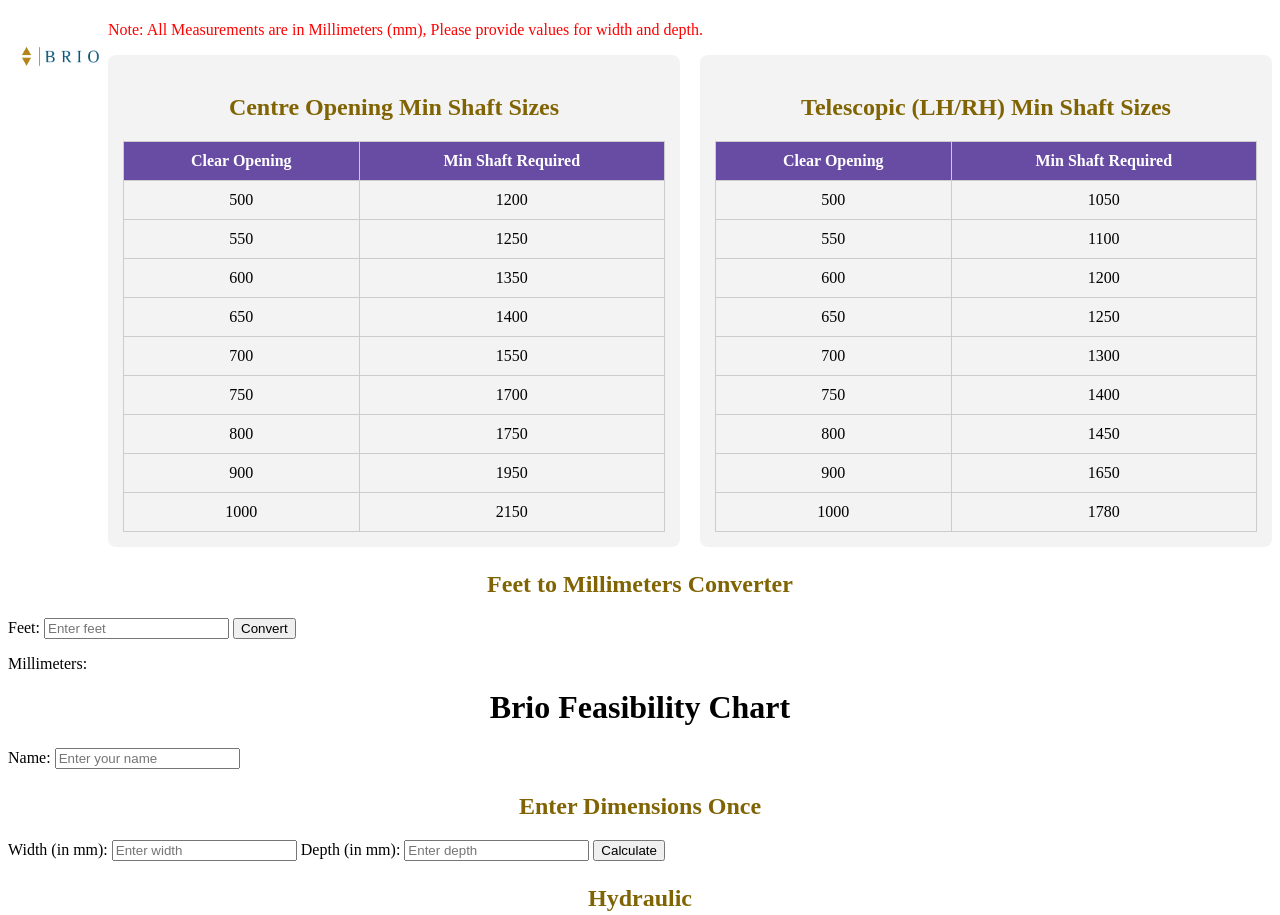
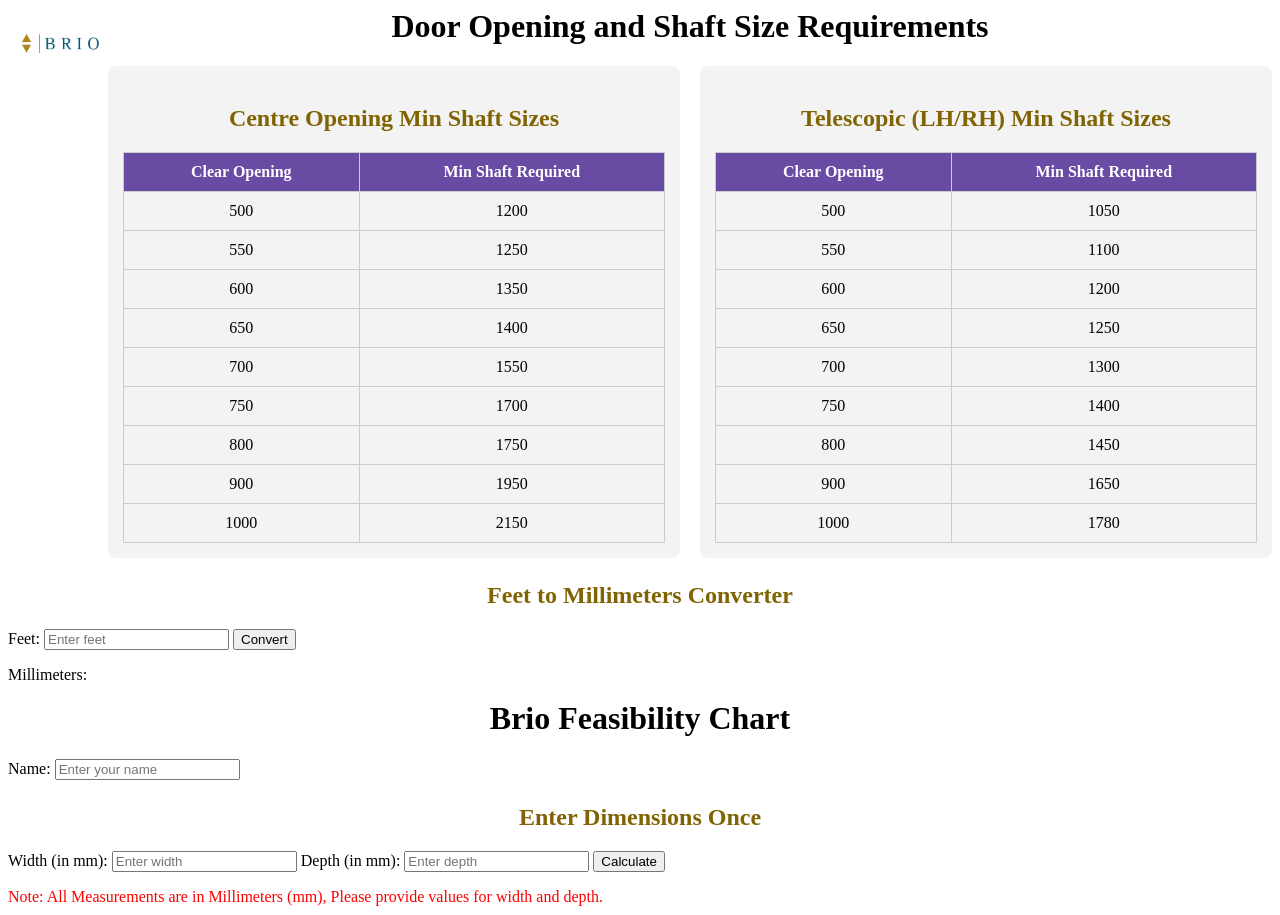
Before and after one commit to sayeedm44/brio, a plain HTML site: page briofeasibilitychart.html in a window 1280 px wide. Shown: the top 915 px of the page. Drawn offline with Linux system fonts and the light colour scheme; sample sign-in values are in the browser's storage.

Commit message:
Update briofeasibilitychart.html

```diff
--- a/briofeasibilitychart.html
+++ b/briofeasibilitychart.html
@@ -21,8 +21,8 @@
 </head>
 <body>
 
-    <h1></h1>
-    <p class="warning">Note: All Measurements are in Millimeters (mm), Please provide values for width and depth.</p>
+    <h1>Door Opening and Shaft Size Requirements</h1>
+
     <div class="tables-container">
     <div class="table-wrapper">
     <h2>Centre Opening Min Shaft Sizes</h2>
@@ -98,7 +98,7 @@
     <label for="mainDepth">Depth (in mm):</label>
     <input id="mainDepth" type="number" placeholder="Enter depth" />
     <button onclick="calculateCabinDimensions()">Calculate</button>
-
+    <p class="warning">Note: All Measurements are in Millimeters (mm), Please provide values for width and depth.</p>
 
     <h2>Hydraulic</h2>
     <div class="tables-container1">
```
